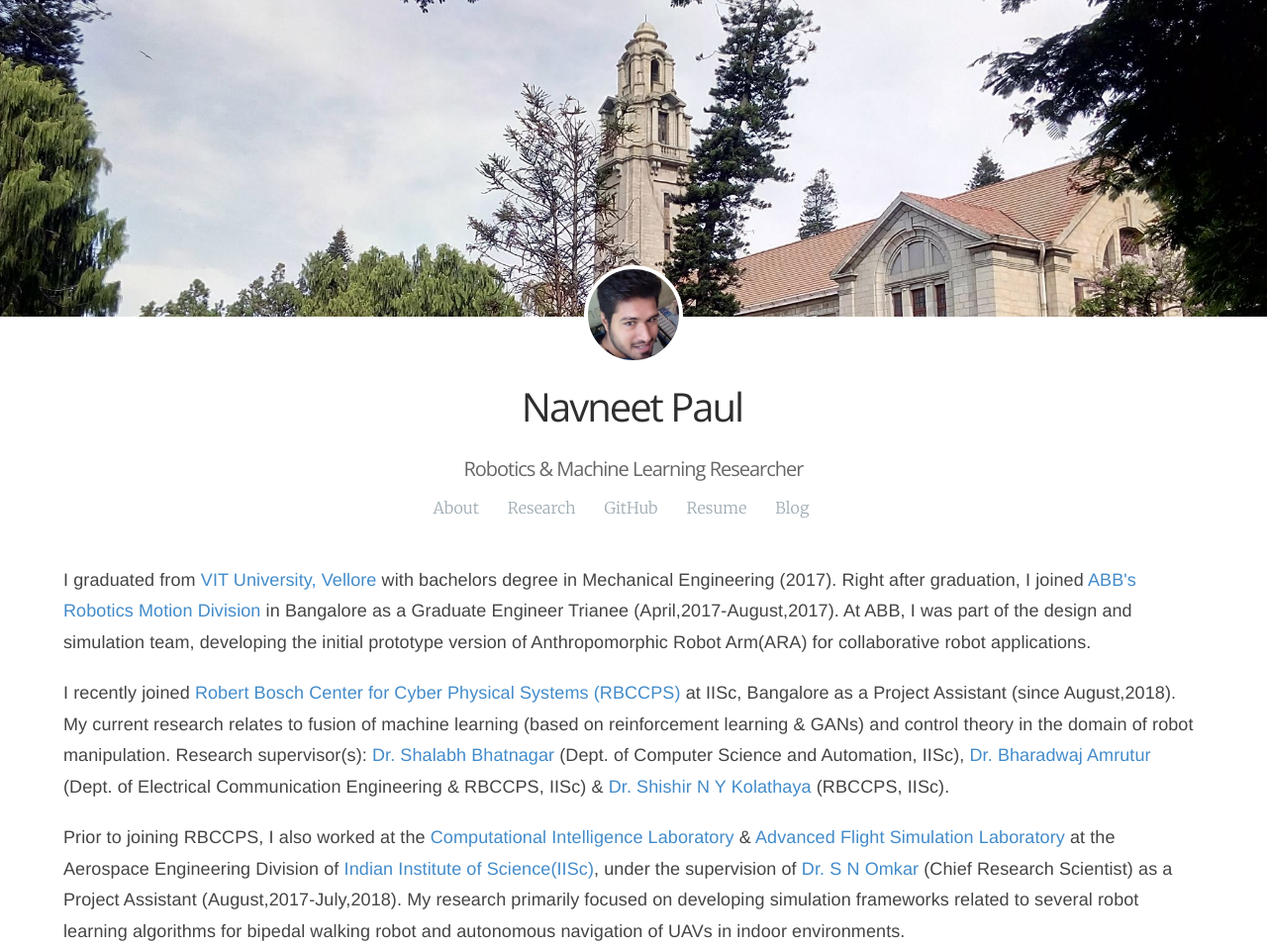
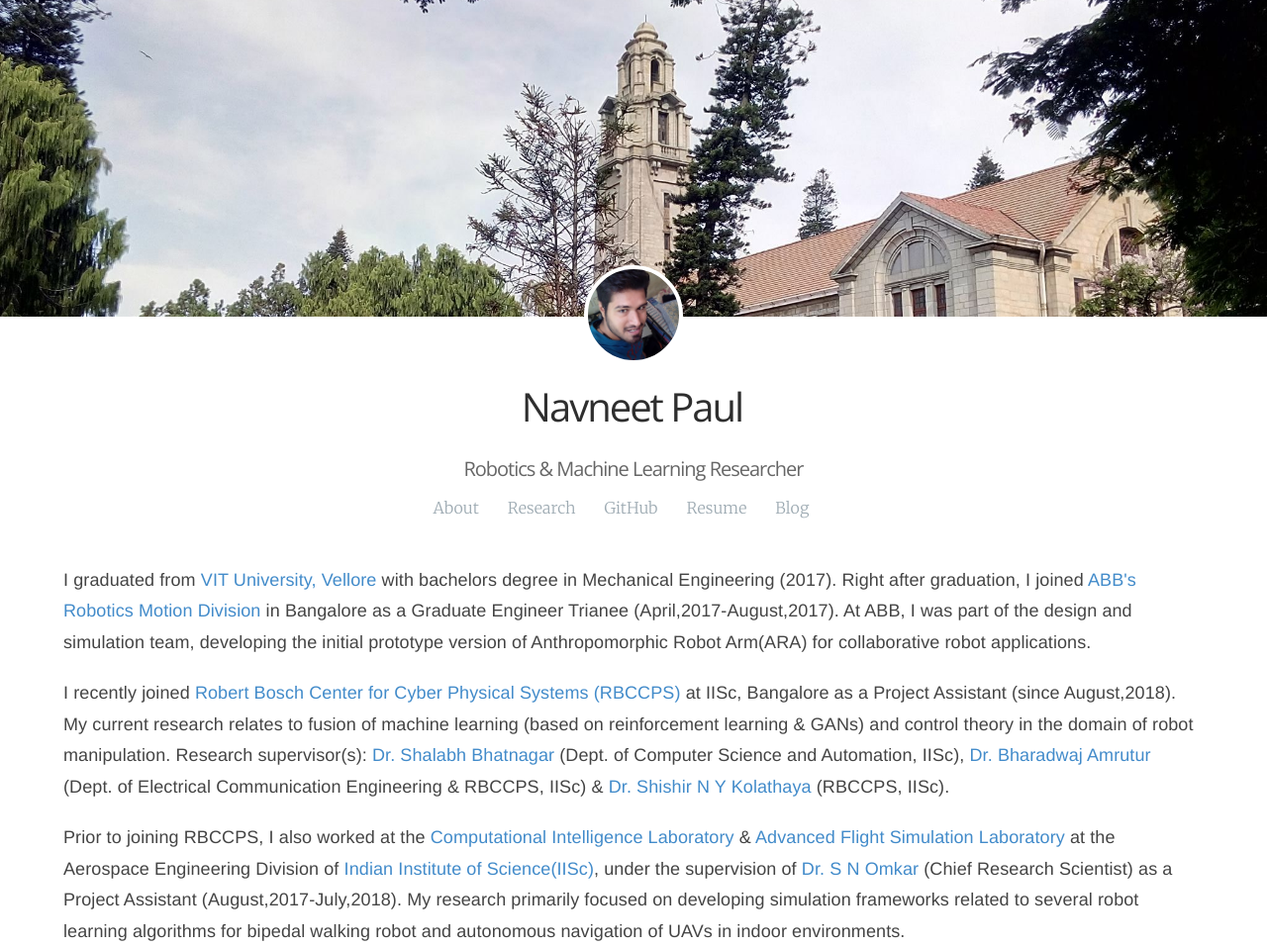
Before and after one commit to navuboy/navuboy.github.io, a Jekyll site: the page built from index.html, in a window 1280 px wide. Shown: the whole page at 99% size. Built offline with Jekyll 4.4.1, drawn with Linux system fonts in a browser that asks for light colours; some web fonts are replaced.

Commit message:
my new website

```diff
--- a/_data/authors.yml
+++ b/_data/authors.yml
@@ -2,7 +2,7 @@ default:
   initial:      nav74neet
   name:         "Navneet Paul"
   cover:        /assets/iisc_2.jpeg
-  picture:      /assets/navneet.jpg
+  picture:      /assets/navneet74.jpeg
   bio:          Robotics & Machine Learning Researcher
   location:     Bangalore
   website:      "http://nav74neet.github.io/about"
@@ -24,7 +24,7 @@ nav74neet:
   initial:      nav74neet
   name:         "Navneet Paul"
   cover:        /assets/iisc_2.jpeg
-  picture:      /assets/navneet.jpg
+  picture:      /assets/navneet74.jpeg
   bio:          Robotics & Machine Learning Researcher.
   location:     Bangalore
   website:      "http://nav74neet.github.io/"
```
Also changed, not shown: assets/navneet74.jpeg (added).
